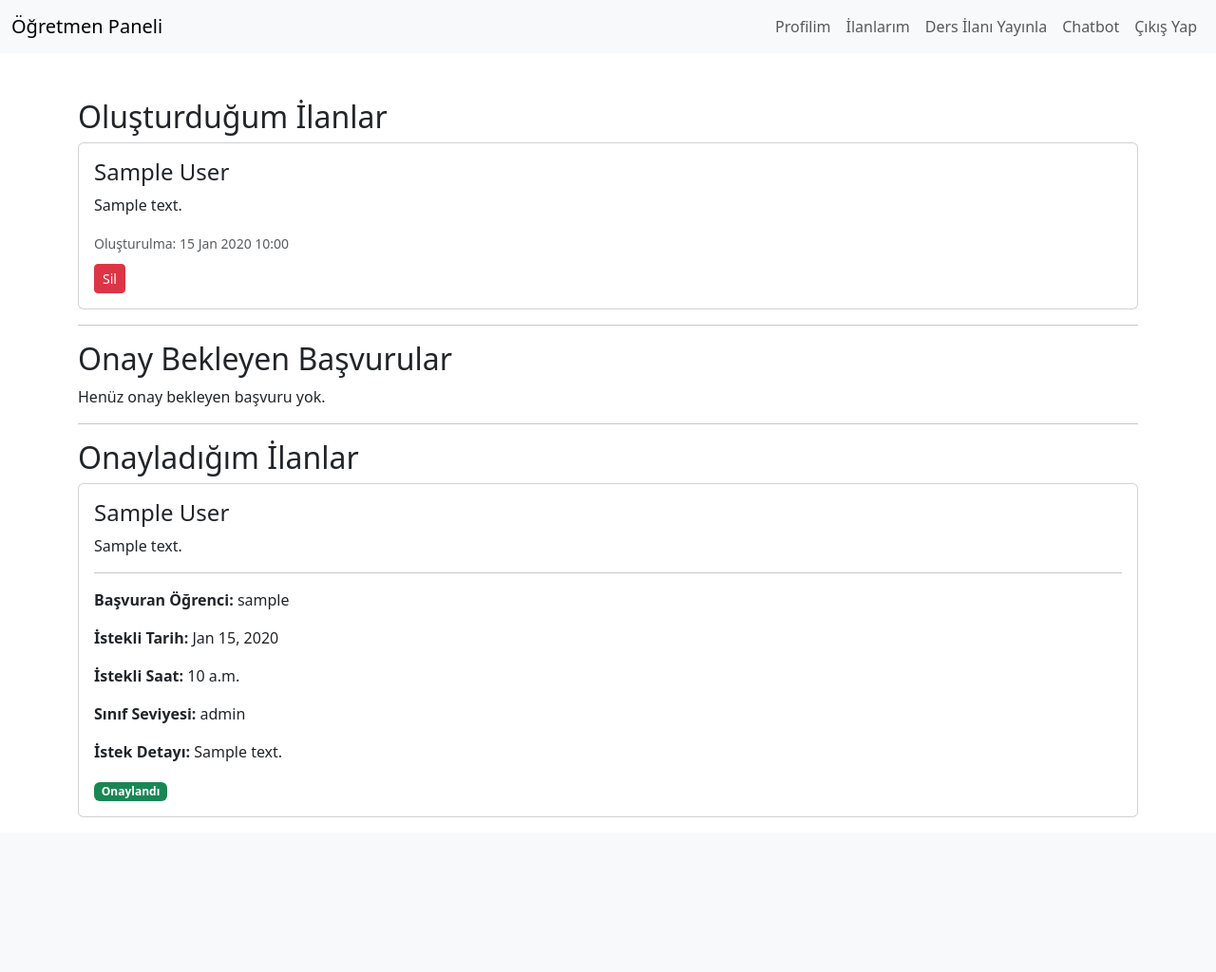
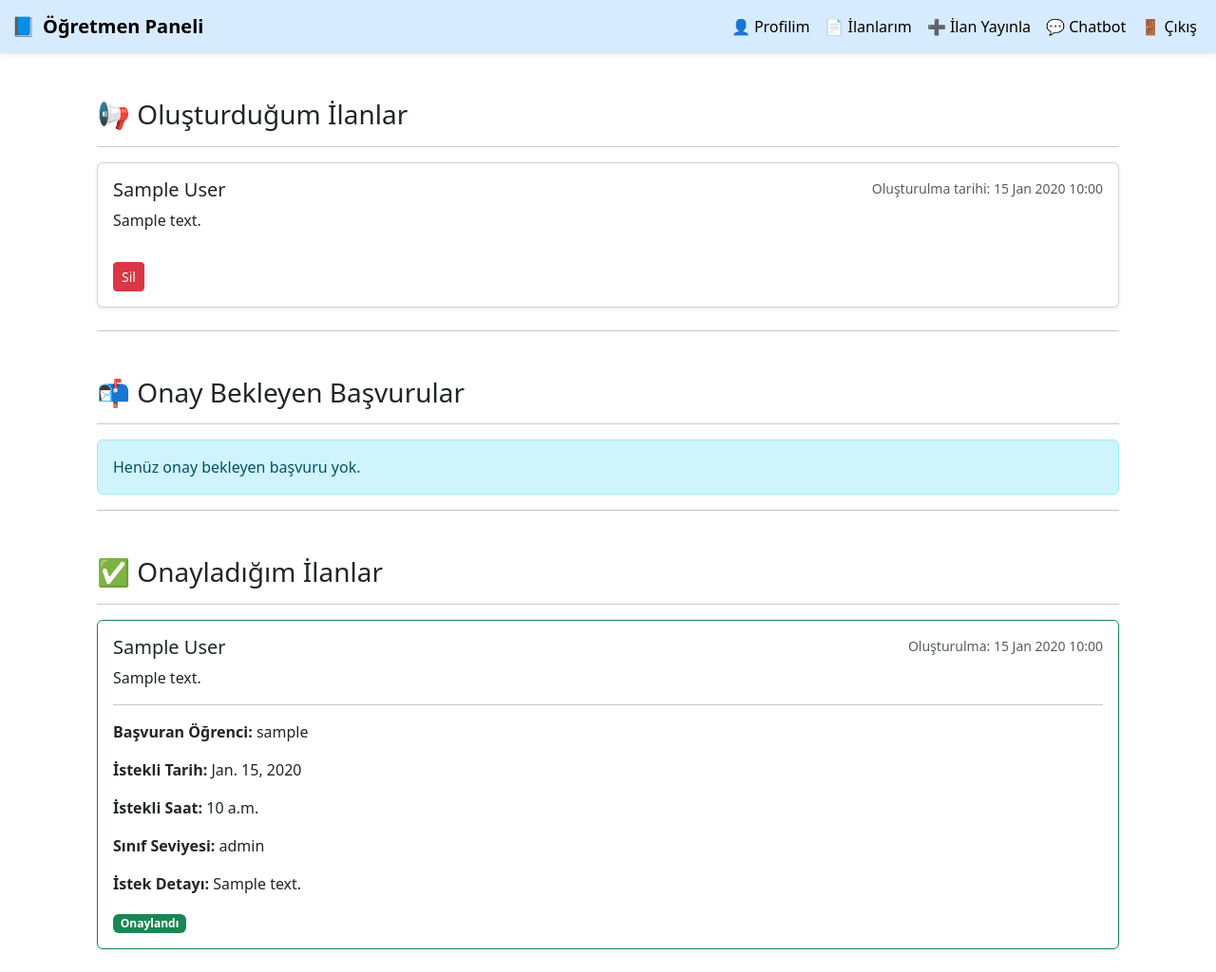
Before and after one commit to senihakulaksiz/appointment_project, a Django app: page /users/teacher/my-announcements/ in a window 1280 px wide. Shown: the whole page at 95% size. Before the commit the page ends 861 px from the top, so only its background shows below. Run offline with Django 4.2, Linux system fonts and the light colour scheme; a user stored in the database is signed in; tables that the repository leaves empty hold one stand-in row (values such as "Sample post"); parts of the project's set-up code (start-up, migrations or seed data) failed here and were passed over; some libraries are stand-ins or nearby versions.

Commit message:
Enhance teacher pages

```diff
--- a/backend/users/templates/users/my_announcements.html
+++ b/backend/users/templates/users/my_announcements.html
@@ -7,9 +7,11 @@
     <link rel="stylesheet" href="{% static 'css/bootstrap.min.css' %}">
 </head>
 <body>
-<nav class="navbar navbar-expand-lg navbar-light bg-light">
+<nav class="navbar navbar-expand-lg navbar-dark shadow-sm" style="background-color: rgb(215, 235, 255);">
   <div class="container-fluid">
-    <a class="navbar-brand" href="{% url 'teacher_dashboard' %}">Öğretmen Paneli</a>
+    <a class="navbar-brand fw-bold d-flex align-items-center text-black" href="{% url 'teacher_dashboard' %}">
+      📘 <span class="ms-2">Öğretmen Paneli</span>
+    </a>
     <button class="navbar-toggler" type="button" data-bs-toggle="collapse" data-bs-target="#navbarNav">
       <span class="navbar-toggler-icon"></span>
     </button>
@@ -17,35 +19,40 @@
     <div class="collapse navbar-collapse" id="navbarNav">
       <ul class="navbar-nav ms-auto">
         <li class="nav-item">
-          <a class="nav-link" href="{% url 'teacher_profile' %}">Profilim</a>
+          <a class="nav-link text-black" href="{% url 'teacher_profile' %}">👤 Profilim</a>
         </li>
         <li class="nav-item">
-          <a class="nav-link" href="{% url 'my_announcements' %}">İlanlarım</a>
+          <a class="nav-link text-black" href="{% url 'my_announcements' %}">📄 İlanlarım</a>
         </li>
         <li class="nav-item">
-          <a class="nav-link" href="{% url 'create_announcement' %}">Ders İlanı Yayınla</a>
+          <a class="nav-link text-black" href="{% url 'create_announcement' %}">➕ İlan Yayınla</a>
         </li>
         <li class="nav-item">
-          <a class="nav-link" href="{% url 'chatbot_page' %}">Chatbot</a>  <!-- 🔥 Burası -->
+          <a class="nav-link text-black" href="{% url 'chatbot_page' %}">💬 Chatbot</a>
         </li>
         <li class="nav-item">
-          <a class="nav-link" href="{% url 'logout' %}">Çıkış Yap</a>
+          <a class="nav-link text-black" href="{% url 'logout' %}">🚪 Çıkış</a>
         </li>
       </ul>
     </div>
   </div>
 </nav>
 
-<div class="container mt-5">
-    <h2>Oluşturduğum İlanlar</h2>
+<div class="container-md mt-5" style="max-width: 1100px;">
+    <h3 class="mt-5">📢 Oluşturduğum İlanlar</h3>
+    <hr>
+
     {% if created_announcements %}
         {% for ann in created_announcements %}
-            <div class="card mb-3">
+            <div class="card mb-4 shadow-sm">
                 <div class="card-body">
-                    <h4>{{ ann.title }}</h4>
-                    <p>{{ ann.description }}</p>
-                    <small class="text-muted">Oluşturulma: {{ ann.created_at|date:"d M Y H:i" }}</small>
-                    <form method="post" action="{% url 'delete_announcement' ann.id %}" style="margin-top: 10px;">
+                    <div class="d-flex justify-content-between">
+                        <h5 class="card-title">{{ ann.title }}</h5>
+                        <small class="text-muted">Oluşturulma tarihi: {{ ann.created_at|date:"d M Y H:i" }}</small>
+                    </div>
+                    <p class="card-text">{{ ann.description }}</p>
+
+                    <form method="post" action="{% url 'delete_announcement' ann.id %}" class="d-inline-block mt-3">
                         {% csrf_token %}
                         <button type="submit" class="btn btn-danger btn-sm" onclick="return confirm('Bu ilanı silmek istediğinize emin misiniz?')">Sil</button>
                     </form>
@@ -53,26 +60,34 @@
             </div>
         {% endfor %}
     {% else %}
-        <p>Henüz bir ilan oluşturmadınız.</p>
+        <div class="alert alert-info">Henüz bir ilan oluşturmadınız.</div>
     {% endif %}
+
 
     <hr>
 
-    <h2>Onay Bekleyen Başvurular</h2>
+    <h3 class="mt-5">📬 Onay Bekleyen Başvurular</h3>
+    <hr>
+
     {% if pending_announcements %}
         {% for ann in pending_announcements %}
-            <div class="card mb-3">
+            <div class="card mb-4 shadow-sm border-warning">
                 <div class="card-body">
-                    <h4 class="card-title">{{ ann.title }}</h4>
+                    <div class="d-flex justify-content-between">
+                        <h5 class="card-title">{{ ann.title }}</h5>
+                        <small class="text-muted">Oluşturulma: {{ ann.created_at|date:"d M Y H:i" }}</small>
+                    </div>
+
                     <p class="card-text">{{ ann.description }}</p>
 
                     {% if ann.student %}
                         <hr>
                         <p><strong>Başvuran Öğrenci:</strong> {{ ann.student.user.username }}</p>
-                        <p><strong>İstekli Tarih:</strong> {{ ann.student_requested_date|date:"M d, Y" }}</p>
+                        <p><strong>İstekli Tarih:</strong> {{ ann.student_requested_date }}</p>
                         <p><strong>İstekli Saat:</strong> {{ ann.student_requested_time }}</p>
                         <p><strong>Sınıf Seviyesi:</strong> {{ ann.student_class_level }}</p>
                         <p><strong>İstek Detayı:</strong> {{ ann.student_request_detail }}</p>
+
                         <a href="{% url 'approve_application' ann.id %}" class="btn btn-success btn-sm">Başvuruyu Onayla</a>
                     {% else %}
                         <p class="text-muted mt-2">Henüz öğrenci bilgisi yok.</p>
@@ -81,32 +96,34 @@
             </div>
         {% endfor %}
     {% else %}
-        <p>Henüz onay bekleyen başvuru yok.</p>
+        <div class="alert alert-info">Henüz onay bekleyen başvuru yok.</div>
     {% endif %}
 
 
     <hr>
 
-    <h2>Onayladığım İlanlar</h2>
+    <h3 class="mt-5">✅ Onayladığım İlanlar</h3>
+    <hr>
+
     {% if approved_announcements %}
         {% for ann in approved_announcements %}
-            <div class="card mb-3">
+            <div class="card mb-4 shadow-sm border-success">
                 <div class="card-body">
-                    <h4 class="card-title">{{ ann.title }}</h4>
+                    <div class="d-flex justify-content-between">
+                        <h5 class="card-title">{{ ann.title }}</h5>
+                        <small class="text-muted">Oluşturulma: {{ ann.created_at|date:"d M Y H:i" }}</small>
+                    </div>
+
                     <p class="card-text">{{ ann.description }}</p>
 
                     {% if ann.student %}
                         <hr>
                         <p><strong>Başvuran Öğrenci:</strong> {{ ann.student.user.username }}</p>
-                        <p><strong>İstekli Tarih:</strong> {{ ann.student_requested_date|date:"M d, Y" }}</p>
+                        <p><strong>İstekli Tarih:</strong> {{ ann.student_requested_date }}</p>
                         <p><strong>İstekli Saat:</strong> {{ ann.student_requested_time }}</p>
                         <p><strong>Sınıf Seviyesi:</strong> {{ ann.student_class_level }}</p>
                         <p><strong>İstek Detayı:</strong> {{ ann.student_request_detail }}</p>
-                        {% if ann.is_approved %}
-                            <span class="badge bg-success">Onaylandı</span>
-                        {% else %}
-                            <span class="badge bg-warning">Onay Bekliyor</span>
-                        {% endif %}
+                        <span class="badge bg-success">Onaylandı</span>
                     {% else %}
                         <p class="text-muted mt-2">Henüz başvuru yapılmamış.</p>
                     {% endif %}
@@ -114,8 +131,9 @@
             </div>
         {% endfor %}
     {% else %}
-        <p>Henüz onayladığınız bir ilan bulunmuyor.</p>
+        <div class="alert alert-info">Henüz onayladığınız bir ilan bulunmuyor.</div>
     {% endif %}
+
 </div>
 
 <script src="{% static 'js/bootstrap.bundle.min.js' %}"></script>
```
Also changed, not shown: backend/users/templates/users/chatbot.html (+19 -20 lines), backend/users/templates/users/create_announcement.html (+19 -7 lines), backend/users/templates/users/teacher_dashboard.html (+20 -13 lines), backend/users/templates/users/teacher_profile.html (+9 -7 lines).
